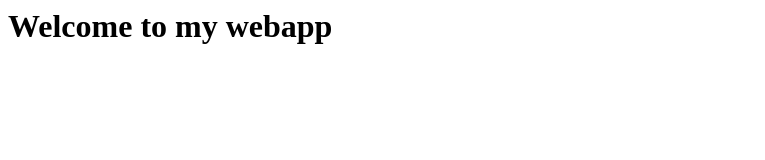
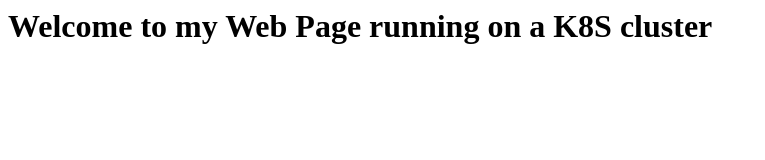
Before and after one commit to thomas-code1/cicd-k8s-aws, a plain HTML site: page webapp/index.html in a window 1280 px wide. Shown: the whole page, without its empty margins (0-765 px from the left). Drawn offline with Linux system fonts and the light colour scheme.

Commit message:
k8s deployment playbook

```diff
--- a/webapp/index.html
+++ b/webapp/index.html
@@ -4,7 +4,7 @@
 </head>
 
 <body>
-    <h1>Welcome to my webapp</h1>
+    <h1>Welcome to my Web Page running on a K8S cluster</h1>
 </body>
 
 </html>
```
Also changed, not shown: 8 other files.
